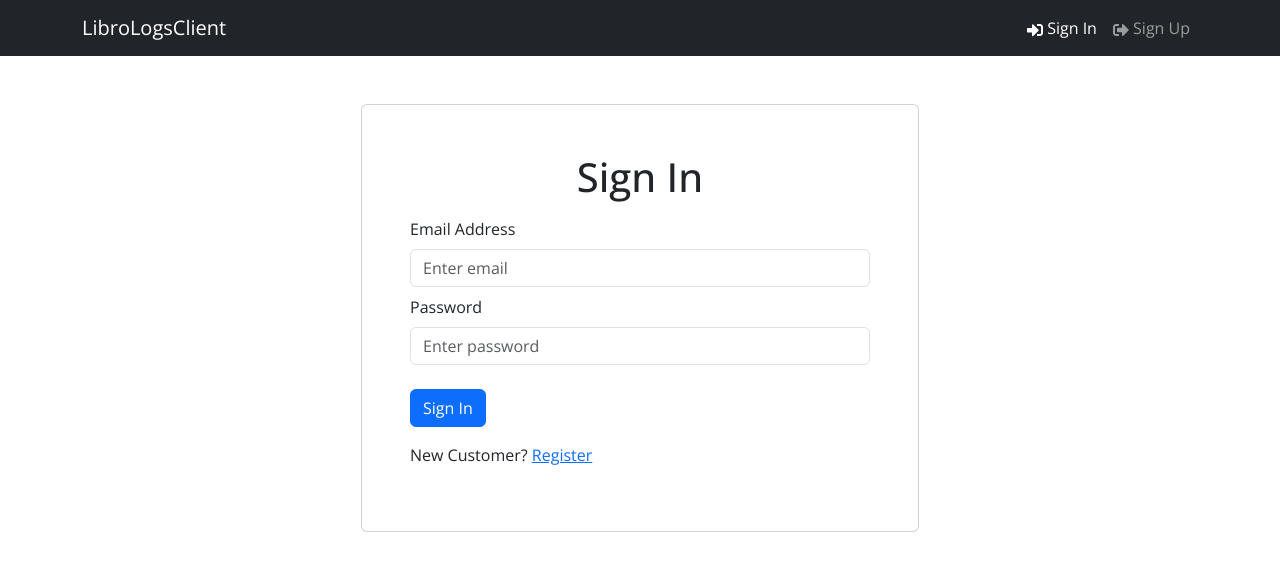
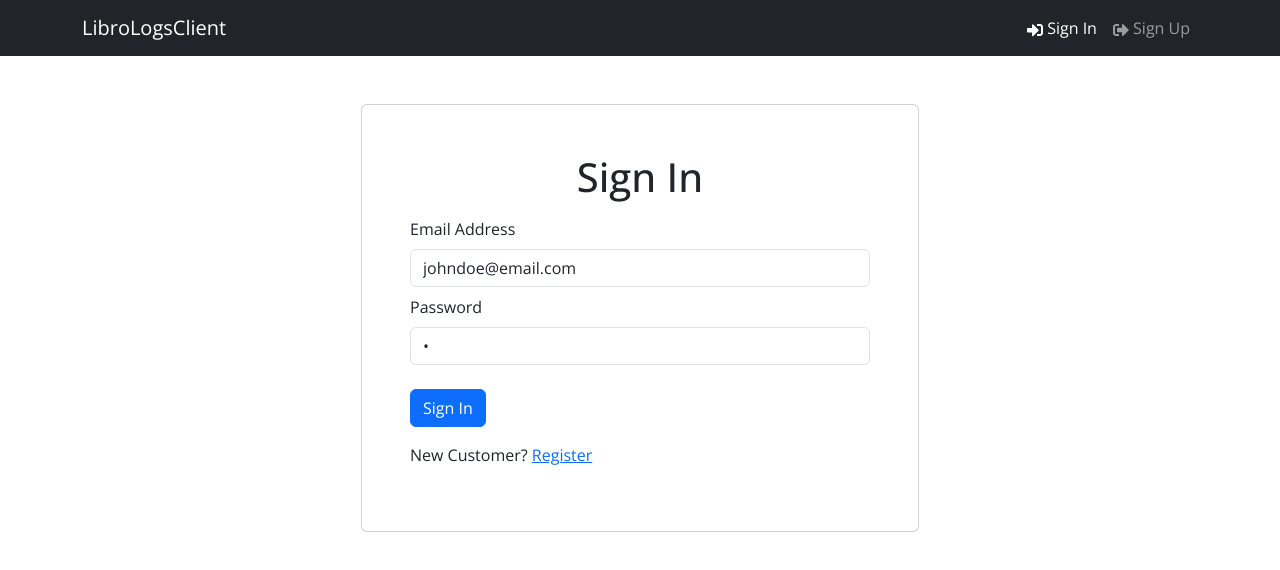
Before and after one commit to StepanTymofiichuk/LibroLogsClient, a React (Vite) app: page /login in a window 1280 px wide. Shown: the top 570 px of the page. Built offline with nearby package versions, Linux system fonts and the light colour scheme.

Commit message:
fix login logout issue

```diff
--- a/src/components/Header.jsx
+++ b/src/components/Header.jsx
@@ -3,7 +3,6 @@ import { FaSignInAlt, FaSignOutAlt } from 'react-icons/fa';
 import { LinkContainer } from 'react-router-bootstrap';
 import { useSelector, useDispatch } from 'react-redux';
 import { logout } from '../slices/authSlice';
-import { clearBooksData } from '../slices/bookSlice';
 import { useNavigate } from 'react-router-dom';
 
 const Header = () => {
@@ -15,7 +14,6 @@ const Header = () => {
   const logoutHandler = async () => {
     try {
       dispatch(logout());
-      dispatch(clearBooksData());
       navigate('/');
     } catch (err) {
       console.error(err);
--- a/src/screens/LoginScreen.jsx
+++ b/src/screens/LoginScreen.jsx
@@ -7,8 +7,8 @@ import { setCredentials } from '../slices/authSlice';
 import { toast } from 'react-toastify';
 
 const LoginScreen = () => {
-    const [email, setEmail] = useState('');
-    const [password, setPassword] = useState('');
+    const [email, setEmail] = useState('johndoe@email.com');
+    const [password, setPassword] = useState('1');
 
     const dispatch = useDispatch();
     const navigate = useNavigate();
```
